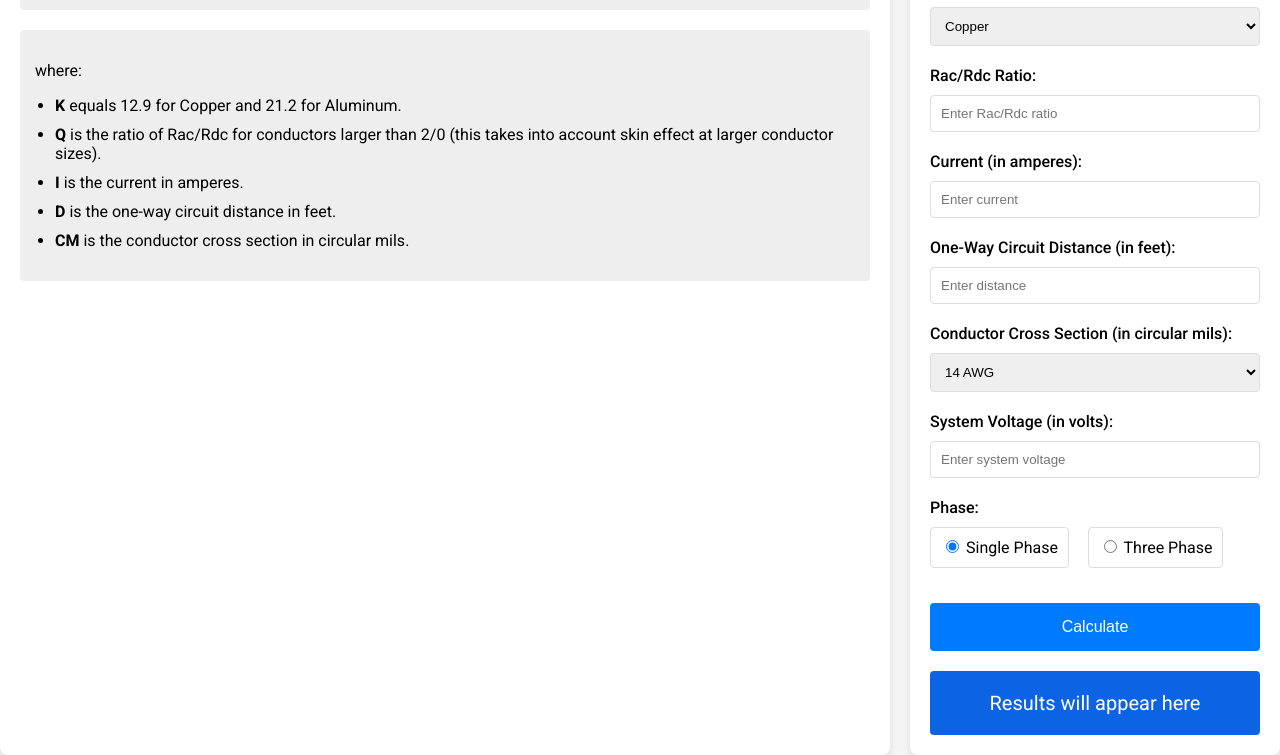
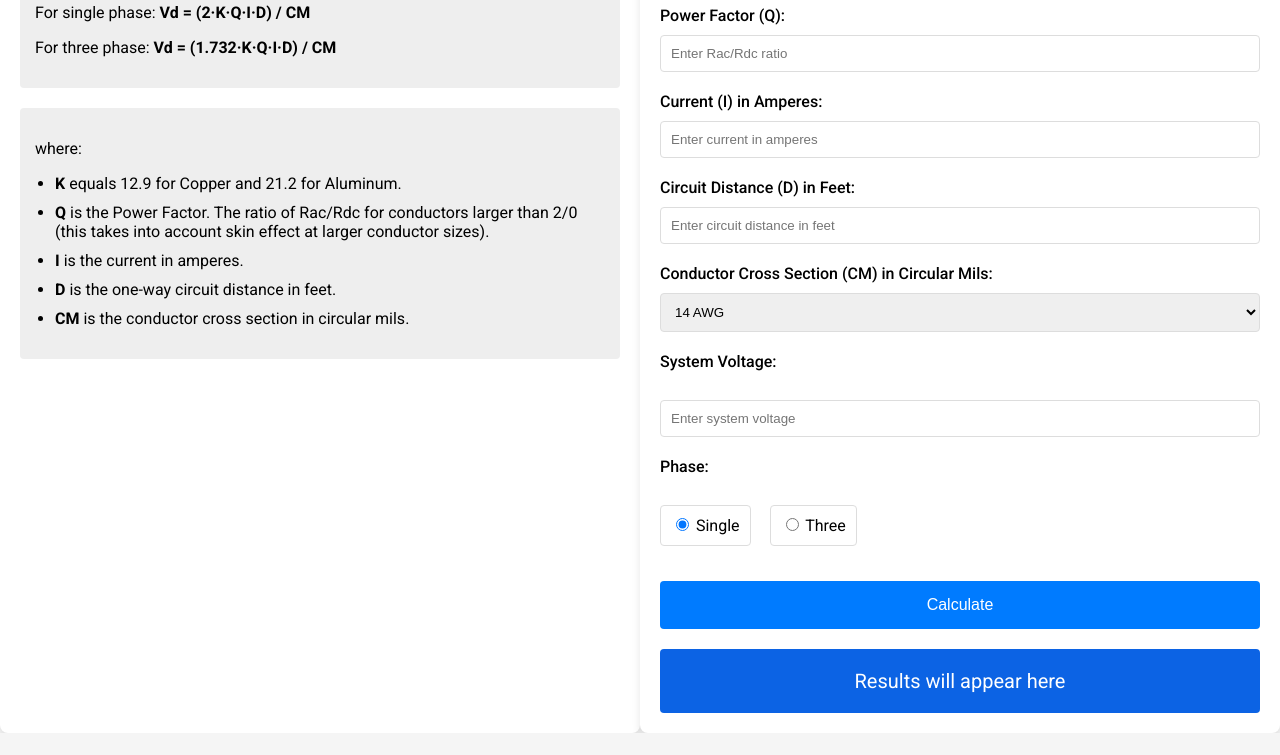
Before and after one commit to matfigueroac/Wolf-Voltage-Drop, a plain HTML site: page index.html in a window 1280 px wide. Shown: the part 201-956 px from the top of the page. After the commit the page ends 934 px from the top, so only its background shows below. Drawn offline with Linux system fonts and the light colour scheme.

Commit message:
Update index.html

```diff
--- a/index.html
+++ b/index.html
@@ -9,8 +9,8 @@
   body { font-family: 'Roboto', sans-serif; background-color: #f5f5f5; margin: 0; }
   .main-container { display: flex; justify-content: center; margin-top: 40px; }
   .left-column, .right-column { background: #fff; padding: 20px; box-shadow: 0 4px 8px rgba(0,0,0,0.1); border-radius: 8px; }
-  .left-column { margin-right: 20px; }
-  .right-column { flex-grow: 1; }
+  .left-column { width: 50%; } /* Adjust the width of the left column */
+  .right-column { flex-grow: 1; width: 50%; } /* Adjust the width of the right column */
   .input-group { margin-bottom: 20px; }
   .input-group label { display: block; font-weight: 500; margin-bottom: 5px; }
   .input-group input, .input-group select, .input-group label.radio { width: 100%; padding: 10px; margin-top: 5px; border-radius: 4px; border: 1px solid #ddd; box-sizing: border-box; }
@@ -30,6 +30,7 @@
 </style>
 </head>
 <body>
+<h1>Voltage Drop Calculator</h1>
 <div class="main-container">
   <div class="left-column">
     <div class="formula">
@@ -41,7 +42,7 @@
       <p>where:</p>
       <ul>
         <li><strong>K</strong> equals 12.9 for Copper and 21.2 for Aluminum.</li>
-        <li><strong>Q</strong> is the ratio of Rac/Rdc for conductors larger than 2/0 (this takes into account skin effect at larger conductor sizes).</li>
+        <li><strong>Q</strong> is the Power Factor. The ratio of Rac/Rdc for conductors larger than 2/0 (this takes into account skin effect at larger conductor sizes).</li>
         <li><strong>I</strong> is the current in amperes.</li>
         <li><strong>D</strong> is the one-way circuit distance in feet.</li>
         <li><strong>CM</strong> is the conductor cross section in circular mils.</li>
@@ -49,40 +50,43 @@
     </div>
   </div>
   <div class="right-column">
-    <h1>Voltage Drop Calculator</h1>
     <div class="input-group">
-      <label for="material">Material:</label>
+      <label for="material">Material (K):</label>
       <select id="material">
         <option value="12.9">Copper</option>
         <option value="21.2">Aluminum</option>
       </select>
     </div>
     <div class="input-group">
-      <label for="q">Rac/Rdc Ratio:</label>
-      <input type="number" id="q" step="0.01" placeholder="Enter Rac/Rdc ratio">
+      <label for="q">Power Factor (Q):</label>
+      <input type="number" id="q" placeholder="Enter Rac/Rdc ratio">
     </div>
     <div class="input-group">
-      <label for="i">Current (in amperes):</label>
-      <input type="number" id="i" placeholder="Enter current">
+      <label for="i">Current (I) in Amperes:</label>
+      <input type="number" id="i" placeholder="Enter current in amperes">
     </div>
     <div class="input-group">
-      <label for="d">One-Way Circuit Distance (in feet):</label>
-      <input type="number" id="d" placeholder="Enter distance">
+      <label for="d">Circuit Distance (D) in Feet:</label>
+      <input type="number" id="d" placeholder="Enter circuit distance in feet">
     </div>
     <div class="input-group">
-      <label for="wireSize">Conductor Cross Section (in circular mils):</label>
+      <label for="wireSize">Conductor Cross Section (CM) in Circular Mils:</label>
       <select id="wireSize">
-        <!-- Options will be populated dynamically using JavaScript -->
+        <!-- Options will be populated dynamically -->
       </select>
     </div>
     <div class="input-group">
-      <label for="voltage">System Voltage (in volts):</label>
+      <label>System Voltage:</label><br>
       <input type="number" id="voltage" placeholder="Enter system voltage">
     </div>
     <div class="input-group">
-      <label for="phase">Phase:</label>
-      <label class="radio"><input type="radio" name="phase" value="single" checked> Single Phase</label>
-      <label class="radio"><input type="radio" name="phase" value="three"> Three Phase</label>
+      <label>Phase:</label><br>
+      <label class="radio">
+        <input type="radio" name="phase" value="single" checked> Single
+      </label>
+      <label class="radio">
+        <input type="radio" name="phase" value="three"> Three
+      </label>
     </div>
     <button onclick="calculateVoltageDrop()">Calculate</button>
     <div id="result" class="result">Results will appear here</div>
```
Lines whose indentation alone changed are shown as unchanged.
